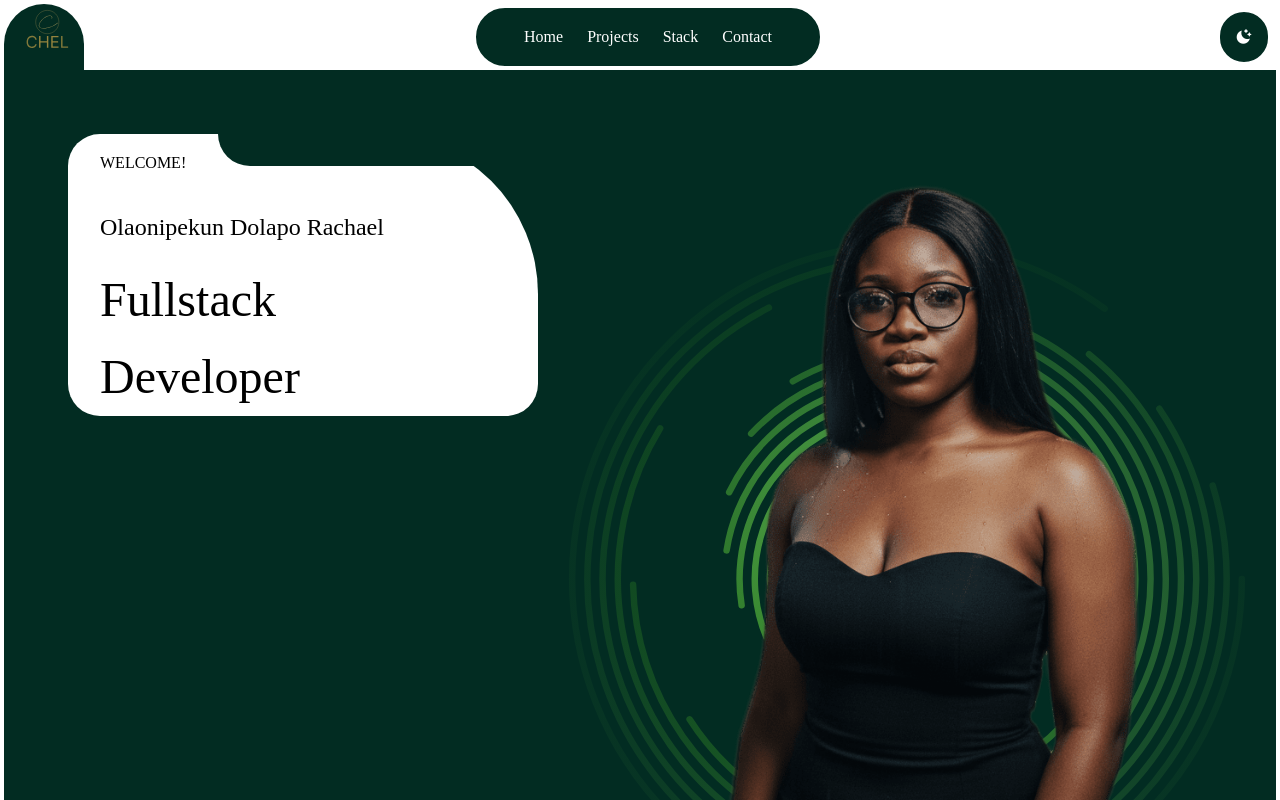
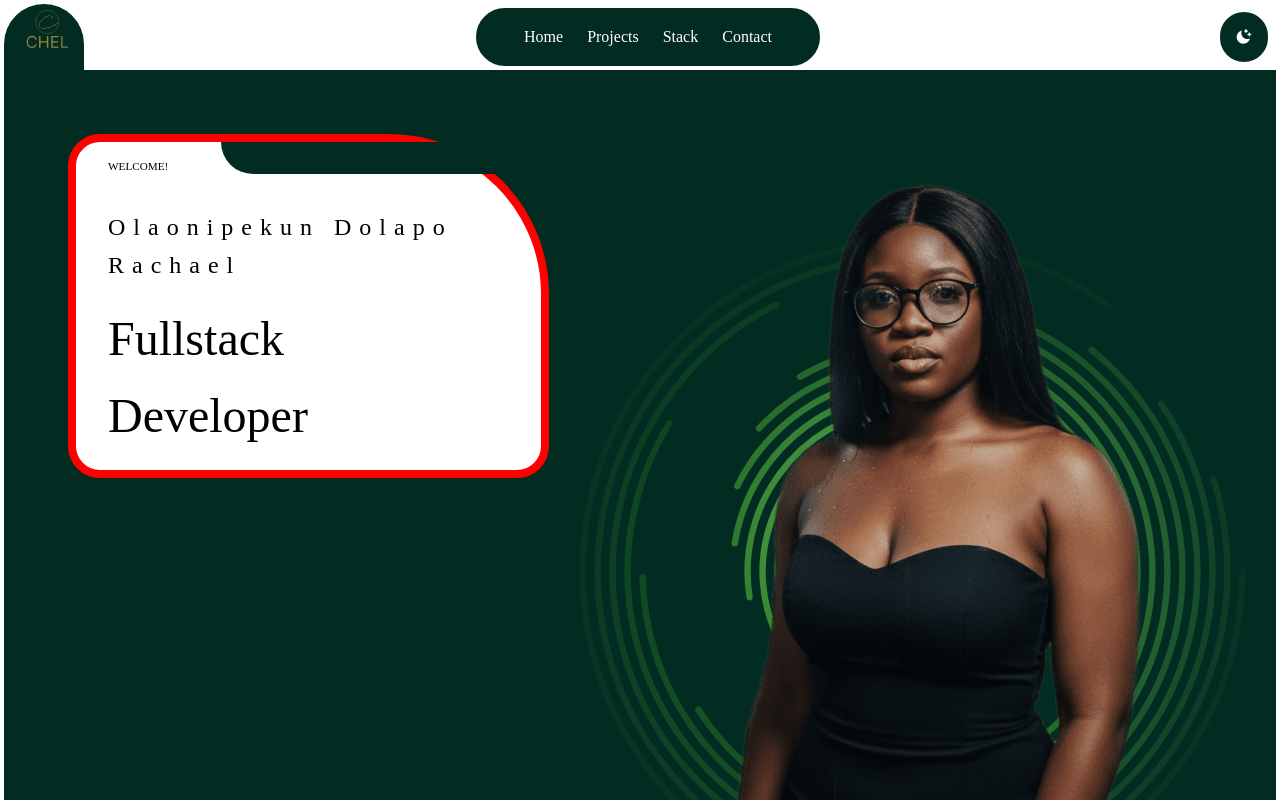
Before and after one commit to Lovethrech/my-main-portfolio, a Vue app: page / in a window 1280 px wide. Shown: the top 800 px of the page. Built offline with nearby package versions, Linux system fonts and the light colour scheme.

Commit message:
working on the hero components.

```diff
--- a/src/components/hero/HeroTextCtn.vue
+++ b/src/components/hero/HeroTextCtn.vue
@@ -29,6 +29,7 @@ const boxDefaultWidth=ref("40vh");
 <style scoped>
 .hero-text-ctn{
     background-color: var(--bg-color);
+    border: 1vh solid red;
     color: var(--text-color);
     border-radius: 4vh 20vh 4vh 4vh;
 }
@@ -40,14 +41,15 @@ const boxDefaultWidth=ref("40vh");
 .hero-text-author-name,
 .hero-text-greetings,
 .hero-text-author-job-role{
-    margin:2vh 4vh;
+    margin:  2vh 4vh;
 }
 .hero-text-greetings{
     text-transform: uppercase;
-    font-size: 2vh;
+    font-size: 1.4vh;
 }
 .hero-text-author-name{
     font-size:  3vh;
+    letter-spacing: 1vh;
     transition: box-shadow 0.4s ease, transform 0.3s ease;
 }
 .hero-text-author-job-role{
```
